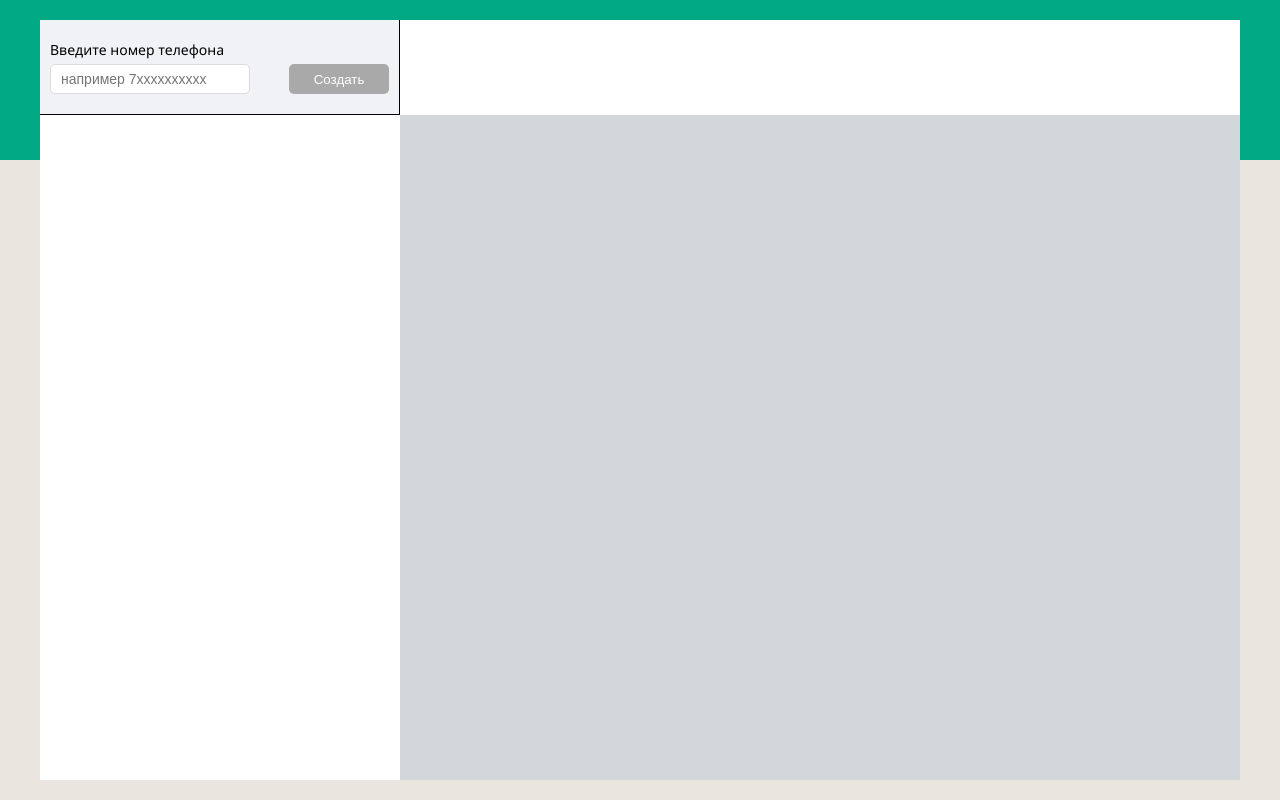
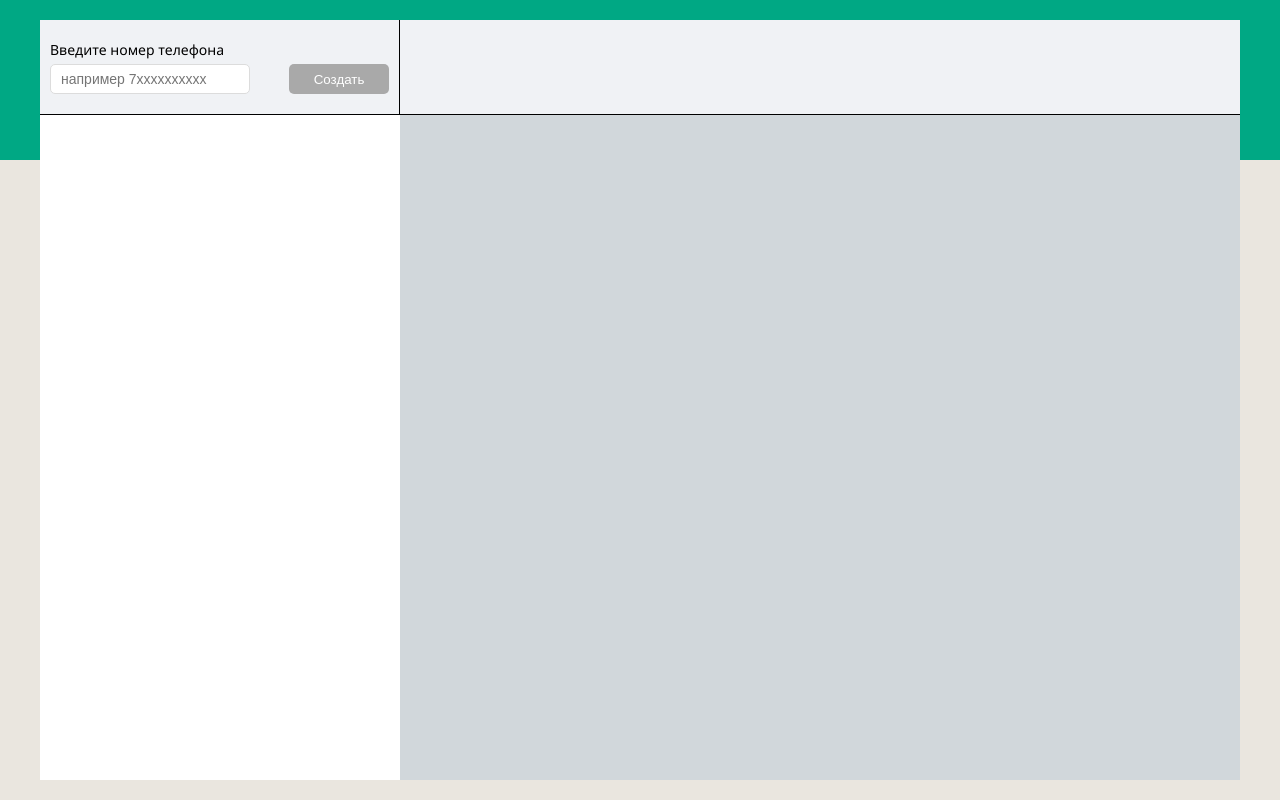
Before and after one commit to TheVadiratti/green-wa-messenger, a Next.js app: page / in a window 1280 px wide. Built offline with nearby package versions, Linux system fonts and the light colour scheme.

Commit message:
feat: добавить ChatInfo

```diff
--- /dev/null
+++ b/src/components/ChatInfo/ChatInfo.module.css
@@ -0,0 +1,12 @@
+.info {
+  background-color: var(--panel-color);
+  border-bottom: 1px solid #000;
+  display: flex;
+  align-items: center;
+  padding-left: 20px;
+}
+
+.chatName {
+  font-size: 20px;
+  margin: 0;
+}
--- /dev/null
+++ b/src/components/ChatInfo/ChatInfo.tsx
@@ -0,0 +1,13 @@
+import Styles from './ChatInfo.module.css';
+
+type Props = {
+  currDialog: string;
+};
+
+export default function ChatInfo({ currDialog }: Props) {
+  return (
+    <div className={Styles.info}>
+      <p className={Styles.chatName}>{currDialog && `Чат с ${currDialog}`}</p>
+    </div>
+  );
+}
--- a/src/components/Messenger/Messenger.tsx
+++ b/src/components/Messenger/Messenger.tsx
@@ -3,6 +3,7 @@ import Styles from './Messenger.module.css';
 import CreateForm from '../CreateForm/CreateForm';
 import Dialog from '../Dialog/Dialog';
 import { TDialog } from '../../types';
+import ChatInfo from '../ChatInfo/ChatInfo';
 
 export default function Messenger() {
   const [dialogs, setDialogs] = useState<TDialog[]>([]);
@@ -11,7 +12,7 @@ export default function Messenger() {
   return (
     <div className={Styles.window}>
       <CreateForm dialogs={dialogs} addDialog={setDialogs} setCurrentDialog={setCurrDialog} />
-      <div></div>
+      <ChatInfo currDialog={currDialog} />
       <ul className={Styles.dialogsList}>
         {dialogs.map((dialog, i) => (
           <Dialog
```
